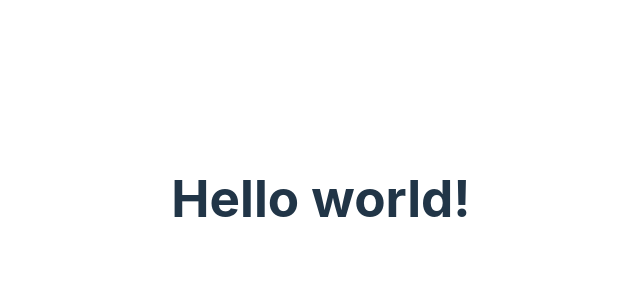
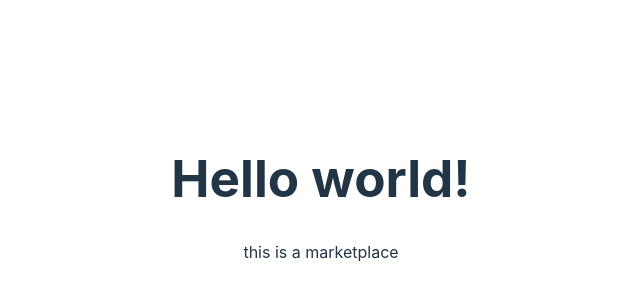
Before and after one commit to tsgomes9/ecommerce, a React (Vite) app: page / in a window 1280 px wide. Shown: the part 202-502 px from the top of the page, without its empty margins (319-959 px from the left). Built offline with nearby package versions, Linux system fonts and the light colour scheme.

Commit message:
feat: new subtitle

```diff
--- a/src/App.tsx
+++ b/src/App.tsx
@@ -6,6 +6,7 @@ function App() {
   return (
     <>
       <h1>Hello world!</h1>
+      <p>this is a marketplace</p>
     </>
   )
 }
```
